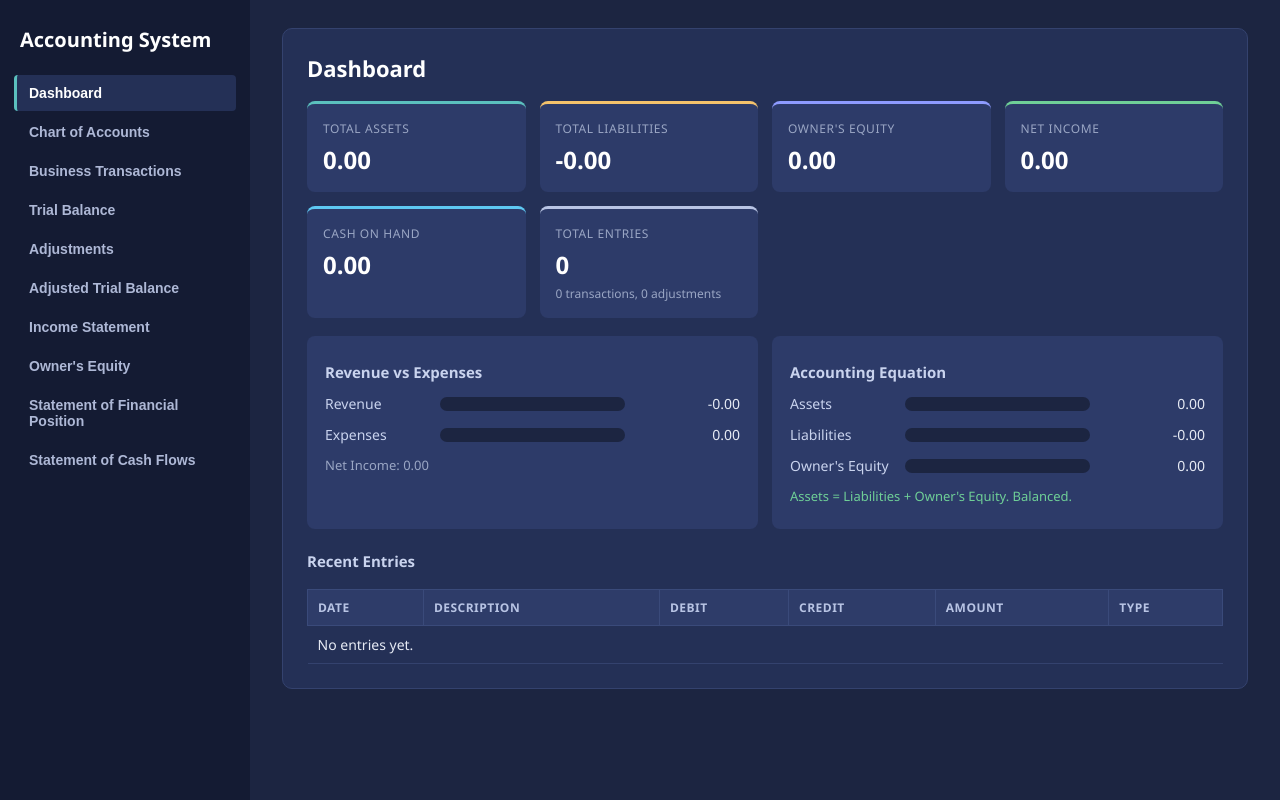
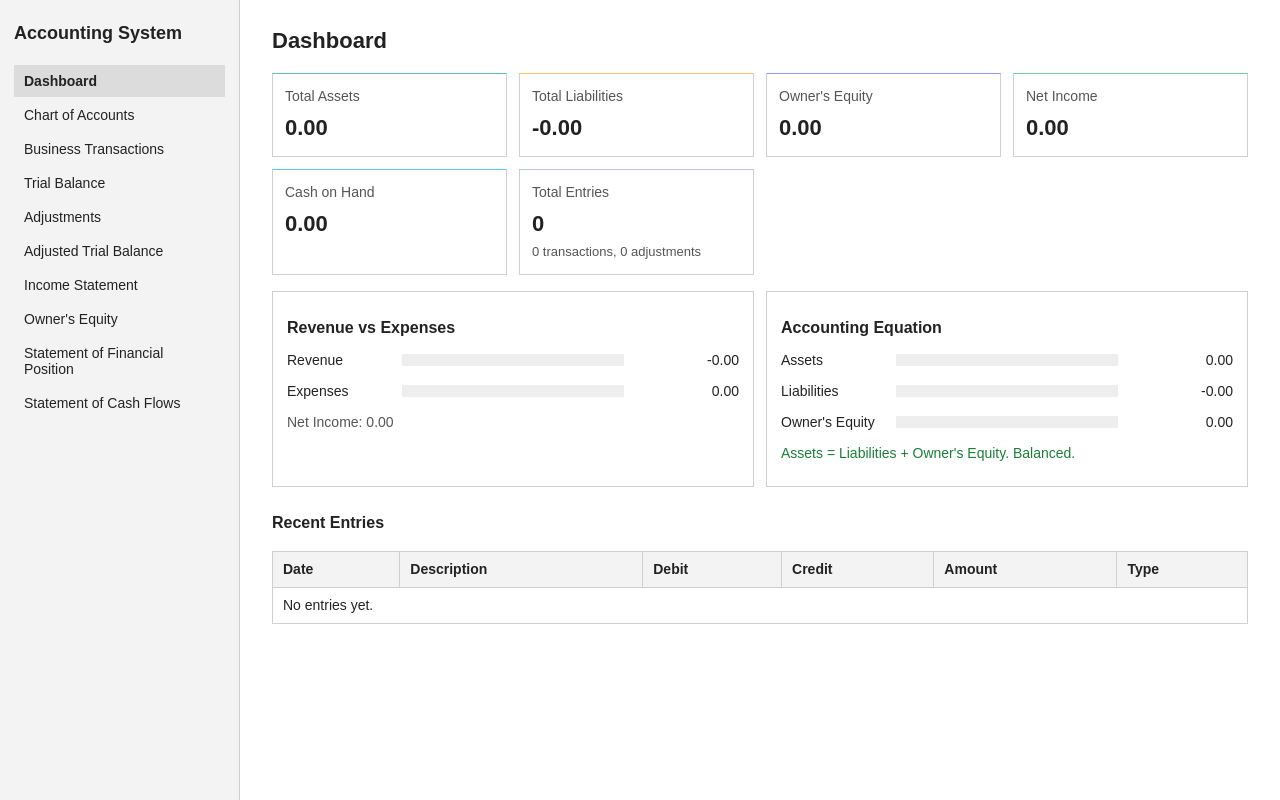
Before and after one commit to maryalganes-cpu/AMS, a plain HTML site: page index.html in a window 1280 px wide. Drawn offline with nearby package versions, Linux system fonts and the light colour scheme; no server answers.

Commit message:
Add files via upload

```diff
--- a/style.css
+++ b/style.css
@@ -4,42 +4,42 @@
 }
 
 body {
-  font-family: "Segoe UI", Arial, sans-serif;
+  font-family: Arial, Helvetica, sans-serif;
+  font-size: 14px;
+  line-height: 1.5;
   margin: 0;
-  background-color: #1C2541;
-  color: #E6EAF4;
+  background-color: #ffffff;
+  color: #222222;
 }
 
 h1 {
-  font-size: 20px;
-  font-weight: 600;
-  color: #FFFFFF;
-  margin: 0 0 22px 6px;
+  font-size: 18px;
+  font-weight: bold;
+  margin: 0 0 18px 0;
 }
 
 h2 {
   font-size: 22px;
-  color: #FFFFFF;
-  margin: 0 0 6px 0;
+  margin: 0 0 12px 0;
 }
 
 h3 {
-  font-size: 15px;
-  color: #C9D3EE;
-  margin: 22px 0 8px 0;
+  font-size: 16px;
+  margin: 24px 0 8px 0;
 }
 
-/* ===== Layout: sidebar on the left, content on the right ===== */
+/* ===== Layout ===== */
 .layout {
   display: flex;
   min-height: 100vh;
 }
 
 .sidebar {
-  width: 250px;
+  width: 240px;
   flex-shrink: 0;
-  background-color: #141B33;
-  padding: 26px 14px;
+  background-color: #f3f3f3;
+  border-right: 1px solid #d0d0d0;
+  padding: 20px 14px;
   position: sticky;
   top: 0;
   height: 100vh;
@@ -50,48 +50,42 @@ h3 {
   flex: 1;
   min-width: 0;
   max-width: 1100px;
-  padding: 28px 32px 48px 32px;
+  padding: 24px 32px 48px 32px;
 }
 
 /* ===== Menu ===== */
 .menu {
   display: flex;
   flex-direction: column;
-  gap: 3px;
+  gap: 2px;
 }
 
 .menubtn {
-  background-color: transparent;
-  color: #AEB8D6;
+  background: none;
+  color: #222222;
   border: none;
-  border-left: 3px solid transparent;
-  border-radius: 4px;
-  padding: 10px 12px;
+  border-radius: 0;
+  padding: 8px 10px;
   margin: 0;
   font-size: 14px;
+  font-weight: normal;
   text-align: left;
   cursor: pointer;
 }
 
 .menubtn:hover {
-  background-color: #1F2947;
-  color: #FFFFFF;
+  background-color: #e4e4e4;
 }
 
 .menubtn.active,
 .menubtn.active:hover {
-  background-color: #243056;
-  border-left-color: #5BC0BE;
-  color: #FFFFFF;
+  background-color: #dcdcdc;
+  font-weight: bold;
 }
 
-/* ===== Page boxes ===== */
+/* ===== Pages ===== */
 .page {
   display: none;
-  background-color: #243056;
-  border: 1px solid #34426E;
-  border-radius: 10px;
-  padding: 24px;
   overflow-x: auto;
 }
 
@@ -101,68 +95,67 @@ h3 {
 
 /* ===== Buttons ===== */
 button {
-  background-color: #5BC0BE;
-  color: #0B132B;
-  border: 1px solid #5BC0BE;
-  border-radius: 6px;
-  padding: 8px 14px;
+  background-color: #2f5d8a;
+  color: #ffffff;
+  border: 1px solid #2f5d8a;
+  border-radius: 3px;
+  padding: 6px 12px;
   margin: 3px 3px 3px 0;
-  font-size: 14px;
-  font-weight: 600;
+  font-size: 12px;
+  font-family: inherit;
   cursor: pointer;
 }
 
 button:hover {
-  background-color: #7AD3D1;
+  background-color: #244a70;
 }
 
 button.secondary {
-  background-color: transparent;
-  color: #D5DCF0;
-  border: 1px solid #4A5C8F;
+  background-color: #ffffff;
+  color: #222222;
+  border: 1px solid #999999;
 }
 
 button.secondary:hover {
-  background-color: #2E3C69;
+  background-color: #eeeeee;
 }
 
 button.danger {
-  background-color: transparent;
-  color: #FF8A80;
-  border: 1px solid #8F4B57;
+  background-color: #ffffff;
+  color: #b00020;
+  border: 1px solid #b00020;
 }
 
 button.danger:hover {
-  background-color: #3A2B47;
+  background-color: #fbeaec;
 }
 
 button.small {
-  padding: 4px 10px;
+  padding: 3px 8px;
   font-size: 13px;
-  font-weight: normal;
 }
 
 /* ===== Forms ===== */
 input, select {
   font-family: inherit;
   font-size: 14px;
-  color: #E6EAF4;
-  padding: 7px 9px;
+  color: #222222;
+  padding: 6px 8px;
   margin: 3px 3px 3px 0;
   min-width: 240px;
-  border: 1px solid #3F4F80;
-  border-radius: 4px;
-  background-color: #1C2541;
+  border: 1px solid #999999;
+  border-radius: 3px;
+  background-color: #ffffff;
 }
 
 input:focus, select:focus {
-  outline: none;
-  border-color: #5BC0BE;
+  outline: 2px solid #2f5d8a;
+  outline-offset: 0;
 }
 
 input:disabled {
-  background-color: #2A3358;
-  color: #8793B5;
+  background-color: #eeeeee;
+  color: #777777;
 }
 
 #accCode {
@@ -180,46 +173,33 @@ input:disabled {
 }
 
 .notice {
-  color: #F4C26B;
-  font-size: 13px;
+  color: #8a5a00;
 }
 
 /* ===== Tables ===== */
 table {
   width: 100%;
-  margin-top: 18px;
+  margin-top: 16px;
   border-collapse: collapse;
-  font-size: 14px;
 }
 
 th, td {
-  padding: 9px 10px;
+  padding: 7px 10px;
   text-align: left;
-  border-bottom: 1px solid #34426E;
+  border: 1px solid #d0d0d0;
 }
 
 th {
-  background-color: #2E3C69;
-  border: 1px solid #3A4A7A;
-  color: #B8C4E4;
-  font-size: 12px;
-  text-transform: uppercase;
-  letter-spacing: 0.04em;
-}
-
-tr:hover td {
-  background-color: #2A3865;
+  background-color: #f3f3f3;
+  font-weight: bold;
 }
 
 .total td {
-  font-weight: 600;
-  color: #FFFFFF;
-  background-color: #2C3A66;
+  font-weight: bold;
+  background-color: #f3f3f3;
 }
 
 p[id$="Message"] {
-  color: #AEB8D6;
-  font-size: 14px;
   margin-top: 14px;
 }
 
@@ -227,73 +207,64 @@ p[id$="Message"] {
 .cards {
   display: grid;
   grid-template-columns: repeat(auto-fit, minmax(190px, 1fr));
-  gap: 14px;
-  margin: 18px 0;
+  gap: 12px;
+  margin: 16px 0;
 }
 
 .card {
-  background-color: #2D3B69;
-  border-radius: 8px;
-  border-top: 3px solid #5BC0BE;
-  padding: 16px;
+  border: 1px solid #d0d0d0;
+  border-top: 1px solid #d0d0d0;
+  padding: 12px;
 }
 
 .cardlabel {
-  font-size: 12px;
-  text-transform: uppercase;
-  letter-spacing: 0.05em;
-  color: #9AA6C4;
+  color: #555555;
 }
 
 .cardvalue {
-  font-size: 24px;
-  font-weight: 600;
-  color: #FFFFFF;
-  margin-top: 6px;
+  font-size: 22px;
+  font-weight: bold;
+  margin-top: 4px;
 }
 
 .cardsub {
-  font-size: 12px;
-  color: #9AA6C4;
-  margin-top: 4px;
+  color: #555555;
+  font-size: 13px;
+  margin-top: 2px;
 }
 
 .panels {
   display: grid;
   grid-template-columns: 1fr 1fr;
-  gap: 14px;
+  gap: 12px;
 }
 
 .panel {
-  background-color: #2D3B69;
-  border-radius: 8px;
-  padding: 4px 18px 14px 18px;
+  border: 1px solid #d0d0d0;
+  padding: 0 14px 12px 14px;
 }
 
 .barrow {
   display: flex;
   align-items: center;
   gap: 10px;
-  margin: 12px 0;
-  font-size: 14px;
+  margin: 10px 0;
 }
 
 .barlabel {
   width: 105px;
-  color: #C9D3EE;
 }
 
 .bartrack {
   flex: 1;
-  height: 14px;
-  background-color: #1C2541;
-  border-radius: 7px;
-  overflow: hidden;
+  height: 12px;
+  background-color: #eeeeee;
 }
 
+/* script.js sets a different colour on each bar; keep them all one plain colour */
 .bar {
   height: 100%;
-  border-radius: 7px;
+  background-color: #2f5d8a !important;
 }
 
 .barvalue {
@@ -302,18 +273,15 @@ p[id$="Message"] {
 }
 
 .barnote {
-  color: #9AA6C4;
-  font-size: 13px;
+  color: #555555;
 }
 
 .status-ok {
-  color: #6FCF97;
-  font-size: 13px;
+  color: #1a7f37;
 }
 
 .status-bad {
-  color: #FF8A80;
-  font-size: 13px;
+  color: #b00020;
 }
 
 /* ===== Small screens ===== */
@@ -325,7 +293,9 @@ p[id$="Message"] {
     width: 100%;
     height: auto;
     position: static;
-    padding: 16px;
+    border-right: none;
+    border-bottom: 1px solid #d0d0d0;
+    padding: 14px;
   }
   .menu {
     flex-direction: row;
```
